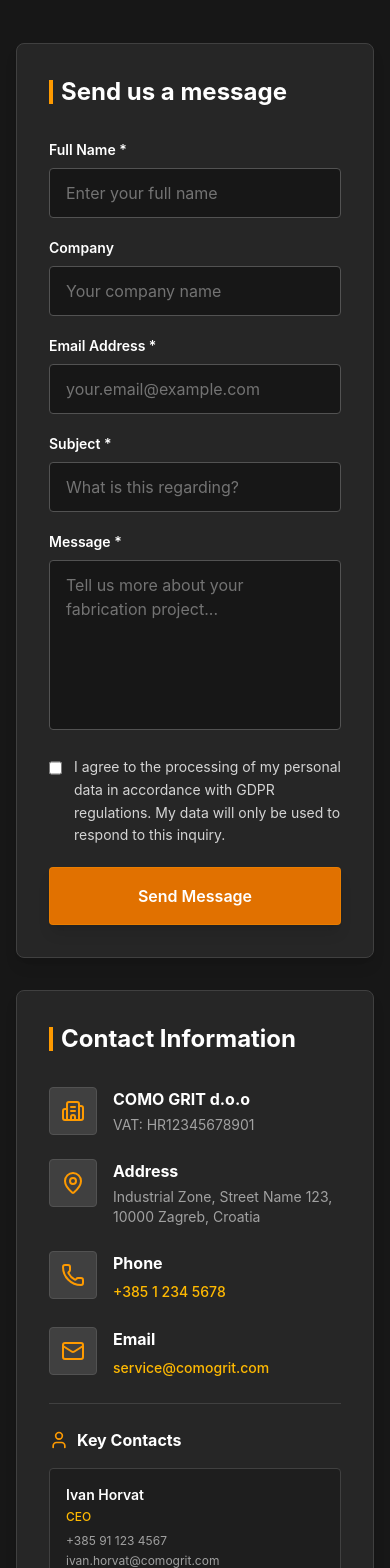
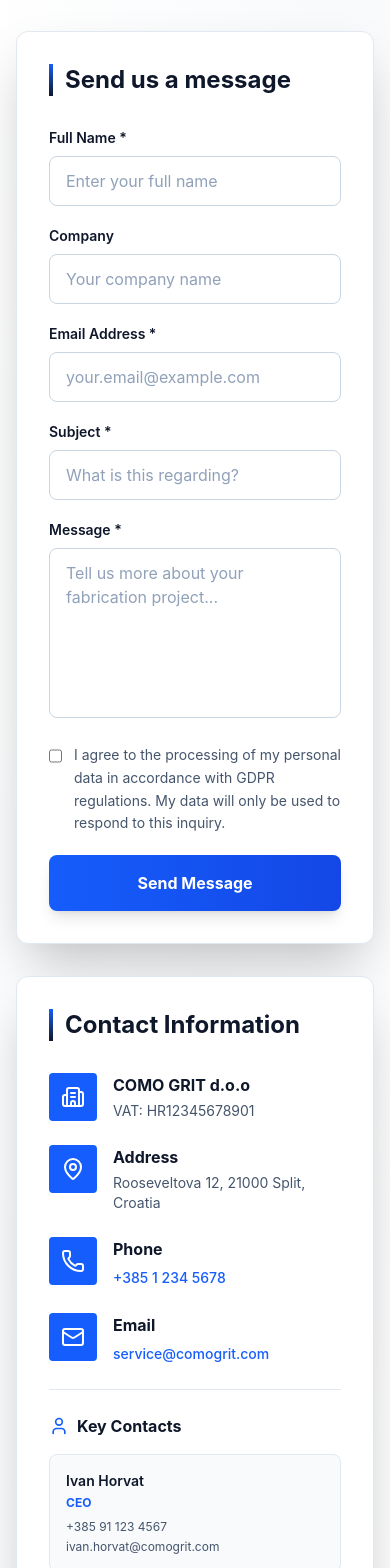
Before and after one commit to comogritas/como-grit-2, a React (Vite) app: page /Contact in a window 390 px wide. Shown: the part 400-1968 px from the top of the page. Built offline with nearby package versions, Linux system fonts and the light colour scheme.

Commit message:
commit #2

```diff
--- a/src/pages/ContactUs.jsx
+++ b/src/pages/ContactUs.jsx
@@ -42,7 +42,7 @@ export default function ContactUs() {
 
   const contactInfo = {
     companyName: "COMO GRIT d.o.o",
-    address: "Industrial Zone, Street Name 123, 10000 Zagreb, Croatia",
+    address: "Rooseveltova 12, 21000 Split, Croatia",
     registrationNumber: "VAT: HR12345678901",
     phone: "+385 1 234 5678",
     email: "service@comogrit.com",
@@ -54,39 +54,39 @@ export default function ContactUs() {
   };
 
   return (
-    <div className="min-h-screen bg-neutral-900">
+    <div className="min-h-screen bg-gradient-to-br from-white via-slate-50 to-white">
       <div className="pt-20">
         <div className="max-w-7xl mx-auto px-4 sm:px-6 py-12 sm:py-20">
 
-          <div className="text-center mb-16 sm:mb-20">
-            <h1 className="text-3xl sm:text-4xl lg:text-5xl font-bold text-white mb-4">Contact Us</h1>
-            <div className="flex items-center justify-center gap-3 mb-8">
-              <div className="h-1 w-12 bg-amber-500"></div>
-              <div className="w-2 h-2 bg-amber-500 rounded-full"></div>
-              <div className="h-1 w-12 bg-amber-500"></div>
+          <div className="text-center mb-16 sm:mb-24">
+            <div className="inline-block mb-4">
+              <div className="flex items-center gap-3">
+                <div className="h-12 w-1 bg-gradient-to-b from-blue-600 to-slate-900"></div>
+                <h1 className="text-4xl sm:text-5xl lg:text-6xl font-black text-slate-900">Get In Touch</h1>
+              </div>
             </div>
-            <p className="text-base sm:text-lg text-neutral-300 max-w-2xl mx-auto leading-relaxed px-4">
-              Get in touch with our team. We're here to answer your questions and discuss your metal fabrication project needs.
+            <p className="text-base sm:text-lg text-slate-600 max-w-2xl mx-auto leading-relaxed px-4 mt-4">
+              Contact our team to discuss your metal fabrication project or schedule a consultation
             </p>
           </div>
 
           <div className="grid lg:grid-cols-2 gap-8 mb-16">
 
-            <div className="bg-neutral-800 rounded-lg shadow-lg p-8 border border-neutral-700 hover:border-amber-500 transition-colors duration-300">
-              <h2 className="text-2xl font-bold text-white mb-8 flex items-center gap-2">
-                <div className="w-1 h-6 bg-amber-500"></div>
+            <div className="bg-white rounded-xl shadow-2xl p-8 border border-slate-200 hover:shadow-2xl hover:border-blue-600 transition-all duration-300">
+              <h2 className="text-2xl font-bold text-slate-900 mb-8 flex items-center gap-3">
+                <div className="w-1 h-8 bg-gradient-to-b from-blue-600 to-slate-900"></div>
                 Send us a message
               </h2>
 
               {submitted ? (
-                <div className="bg-neutral-700/50 border-2 border-amber-500 rounded-lg p-8 text-center">
-                  <h3 className="text-2xl font-bold text-amber-400 mb-2">Thank You!</h3>
-                  <p className="text-neutral-300">We've received your message and will get back to you soon.</p>
+                <div className="bg-green-50 border-2 border-green-500 rounded-lg p-8 text-center">
+                  <h3 className="text-2xl font-bold text-green-800 mb-2">Thank You!</h3>
+                  <p className="text-green-700">We've received your message and will get back to you soon.</p>
                 </div>
               ) : (
                 <form onSubmit={handleSubmit} className="space-y-5">
                   <div>
-                    <label htmlFor="fullName" className="block text-sm font-semibold text-white mb-2">
+                    <label htmlFor="fullName" className="block text-sm font-semibold text-slate-900 mb-2">
                       Full Name *
                     </label>
                     <input
@@ -96,13 +96,13 @@ export default function ContactUs() {
                       required
                       value={formData.fullName}
                       onChange={handleChange}
-                      className="w-full px-4 py-3 border border-neutral-600 rounded bg-neutral-900 text-white placeholder-neutral-500 focus:border-amber-500 focus:ring-2 focus:ring-amber-500/20 transition-all"
+                      className="w-full px-4 py-3 border border-slate-300 rounded-lg bg-white text-slate-900 placeholder-slate-400 focus:border-blue-600 focus:ring-2 focus:ring-blue-100 focus:outline-none transition-all"
                       placeholder="Enter your full name"
                     />
                   </div>
 
                   <div>
-                    <label htmlFor="company" className="block text-sm font-semibold text-white mb-2">
+                    <label htmlFor="company" className="block text-sm font-semibold text-slate-900 mb-2">
                       Company
                     </label>
                     <input
@@ -111,13 +111,13 @@ export default function ContactUs() {
                       name="company"
                       value={formData.company}
                       onChange={handleChange}
-                      className="w-full px-4 py-3 border border-neutral-600 rounded bg-neutral-900 text-white placeholder-neutral-500 focus:border-amber-500 focus:ring-2 focus:ring-amber-500/20 transition-all"
+                      className="w-full px-4 py-3 border border-slate-300 rounded-lg bg-white text-slate-900 placeholder-slate-400 focus:border-blue-600 focus:ring-2 focus:ring-blue-100 focus:outline-none transition-all"
                       placeholder="Your company name"
                     />
                   </div>
 
                   <div>
-                    <label htmlFor="email" className="block text-sm font-semibold text-white mb-2">
+                    <label htmlFor="email" className="block text-sm font-semibold text-slate-900 mb-2">
                       Email Address *
                     </label>
                     <input
@@ -127,13 +127,13 @@ export default function ContactUs() {
                       required
                       value={formData.email}
                       onChange={handleChange}
-                      className="w-full px-4 py-3 border border-neutral-600 rounded bg-neutral-900 text-white placeholder-neutral-500 focus:border-amber-500 focus:ring-2 focus:ring-amber-500/20 transition-all"
+                      className="w-full px-4 py-3 border border-slate-300 rounded-lg bg-white text-slate-900 placeholder-slate-400 focus:border-blue-600 focus:ring-2 focus:ring-blue-100 focus:outline-none transition-all"
                       placeholder="your.email@example.com"
                     />
                   </div>
 
                   <div>
-                    <label htmlFor="subject" className="block text-sm font-semibold text-white mb-2">
+                    <label htmlFor="subject" className="block text-sm font-semibold text-slate-900 mb-2">
                       Subject *
                     </label>
                     <input
@@ -143,13 +143,13 @@ export default function ContactUs() {
                       required
                       value={formData.subject}
                       onChange={handleChange}
-                      className="w-full px-4 py-3 border border-neutral-600 rounded bg-neutral-900 text-white placeholder-neutral-500 focus:border-amber-500 focus:ring-2 focus:ring-amber-500/20 transition-all"
+                      className="w-full px-4 py-3 border border-slate-300 rounded-lg bg-white text-slate-900 placeholder-slate-400 focus:border-blue-600 focus:ring-2 focus:ring-blue-100 focus:outline-none transition-all"
                       placeholder="What is this regarding?"
                     />
                   </div>
 
                   <div>
-                    <label htmlFor="message" className="block text-sm font-semibold text-white mb-2">
+                    <label htmlFor="message" className="block text-sm font-semibold text-slate-900 mb-2">
                       Message *
                     </label>
                     <textarea
@@ -159,7 +159,7 @@ export default function ContactUs() {
                       required
                       value={formData.message}
                       onChange={handleChange}
-                      className="w-full px-4 py-3 border border-neutral-600 rounded bg-neutral-900 text-white placeholder-neutral-500 focus:border-amber-500 focus:ring-2 focus:ring-amber-500/20 transition-all resize-none"
+                      className="w-full px-4 py-3 border border-slate-300 rounded-lg bg-white text-slate-900 placeholder-slate-400 focus:border-blue-600 focus:ring-2 focus:ring-blue-100 focus:outline-none transition-all resize-none"
                       placeholder="Tell us more about your fabrication project..."
                     />
                   </div>
@@ -171,10 +171,10 @@ export default function ContactUs() {
                       name="gdprConsent"
                       checked={formData.gdprConsent}
                       onChange={handleChange}
-                      className="mt-1 w-4 h-4 border-neutral-600 bg-neutral-900 accent-amber-500 cursor-pointer"
+                      className="mt-1 w-4 h-4 border-slate-300 bg-white accent-blue-600 cursor-pointer"
                       required
                     />
-                    <label htmlFor="gdprConsent" className="text-sm text-neutral-300 leading-relaxed cursor-pointer">
+                    <label htmlFor="gdprConsent" className="text-sm text-slate-600 leading-relaxed cursor-pointer">
                       I agree to the processing of my personal data in accordance with GDPR regulations.
                       My data will only be used to respond to this inquiry.
                     </label>
@@ -182,7 +182,7 @@ export default function ContactUs() {
 
                   <button
                     type="submit"
-                    className="w-full bg-amber-600 hover:bg-amber-500 text-white px-8 py-4 rounded font-semibold transition-all duration-300 shadow-lg hover:shadow-amber-500/30 active:scale-98 border border-amber-500/30 hover:border-amber-400"
+                    className="w-full bg-gradient-to-r from-blue-600 to-blue-700 hover:from-blue-700 hover:to-blue-800 text-white px-8 py-4 rounded-lg font-bold transition-all duration-300 shadow-lg hover:shadow-2xl hover:shadow-blue-600/40 active:scale-95"
                   >
                     Send Message
                   </button>
@@ -190,9 +190,9 @@ export default function ContactUs() {
               )}
             </div>
 
-            <div className="bg-neutral-800 rounded-lg shadow-lg p-8 border border-neutral-700 hover:border-amber-500 transition-colors duration-300">
-              <h2 className="text-2xl font-bold text-white mb-8 flex items-center gap-2">
-                <div className="w-1 h-6 bg-amber-500"></div>
+            <div className="bg-white rounded-xl shadow-2xl p-8 border border-slate-200 hover:shadow-2xl hover:border-blue-600 transition-all duration-300">
+              <h2 className="text-2xl font-bold text-slate-900 mb-8 flex items-center gap-3">
+                <div className="w-1 h-8 bg-gradient-to-b from-blue-600 to-slate-900"></div>
                 Contact Information
               </h2>
 
@@ -200,38 +200,38 @@ export default function ContactUs() {
                 <div>
                   <div className="flex items-start gap-4">
                     <div className="flex-shrink-0">
-                      <div className="w-12 h-12 bg-neutral-700 rounded flex items-center justify-center border border-neutral-600">
-                        <Building2 className="w-6 h-6 text-amber-500" />
+                      <div className="w-12 h-12 bg-blue-600 rounded flex items-center justify-center">
+                        <Building2 className="w-6 h-6 text-white" />
                       </div>
                     </div>
                     <div>
-                      <h3 className="font-bold text-white mb-1">{contactInfo.companyName}</h3>
-                      <p className="text-neutral-400 text-sm">{contactInfo.registrationNumber}</p>
+                      <h3 className="font-bold text-slate-900 mb-1">{contactInfo.companyName}</h3>
+                      <p className="text-slate-600 text-sm">{contactInfo.registrationNumber}</p>
                     </div>
                   </div>
                 </div>
 
                 <div className="flex items-start gap-4">
                   <div className="flex-shrink-0">
-                    <div className="w-12 h-12 bg-neutral-700 rounded flex items-center justify-center border border-neutral-600">
-                      <MapPin className="w-6 h-6 text-amber-500" />
+                    <div className="w-12 h-12 bg-blue-600 rounded flex items-center justify-center">
+                      <MapPin className="w-6 h-6 text-white" />
                     </div>
                   </div>
                   <div>
-                    <h3 className="font-bold text-white mb-1">Address</h3>
-                    <p className="text-neutral-400 text-sm">{contactInfo.address}</p>
+                    <h3 className="font-bold text-slate-900 mb-1">Address</h3>
+                    <p className="text-slate-600 text-sm">{contactInfo.address}</p>
                   </div>
                 </div>
 
                 <div className="flex items-start gap-4">
                   <div className="flex-shrink-0">
-                    <div className="w-12 h-12 bg-neutral-700 rounded flex items-center justify-center border border-neutral-600">
-                      <Phone className="w-6 h-6 text-amber-500" />
+                    <div className="w-12 h-12 bg-blue-600 rounded flex items-center justify-center">
+                      <Phone className="w-6 h-6 text-white" />
                     </div>
                   </div>
                   <div>
-                    <h3 className="font-bold text-white mb-1">Phone</h3>
-                    <a href={`tel:${contactInfo.phone}`} className="text-amber-400 hover:text-amber-300 text-sm font-medium transition-colors">
+                    <h3 className="font-bold text-slate-900 mb-1">Phone</h3>
+                    <a href={`tel:${contactInfo.phone}`} className="text-blue-600 hover:text-blue-700 text-sm font-medium transition-colors">
                       {contactInfo.phone}
                     </a>
                   </div>
@@ -239,33 +239,33 @@ export default function ContactUs() {
 
                 <div className="flex items-start gap-4">
                   <div className="flex-shrink-0">
-                    <div className="w-12 h-12 bg-neutral-700 rounded flex items-center justify-center border border-neutral-600">
-                      <Mail className="w-6 h-6 text-amber-500" />
+                    <div className="w-12 h-12 bg-blue-600 rounded flex items-center justify-center">
+                      <Mail className="w-6 h-6 text-white" />
                     </div>
                   </div>
                   <div>
-                    <h3 className="font-bold text-white mb-1">Email</h3>
-                    <a href={`mailto:${contactInfo.email}`} className="text-amber-400 hover:text-amber-300 text-sm font-medium transition-colors">
+                    <h3 className="font-bold text-slate-900 mb-1">Email</h3>
+                    <a href={`mailto:${contactInfo.email}`} className="text-blue-600 hover:text-blue-700 text-sm font-medium transition-colors">
                       {contactInfo.email}
                     </a>
                   </div>
                 </div>
 
-                <div className="border-t border-neutral-700 pt-6 mt-6">
-                  <h3 className="font-bold text-white mb-4 flex items-center gap-2">
-                    <User className="w-5 h-5 text-amber-500" />
+                <div className="border-t border-slate-200 pt-6 mt-6">
+                  <h3 className="font-bold text-slate-900 mb-4 flex items-center gap-2">
+                    <User className="w-5 h-5 text-blue-600" />
                     Key Contacts
                   </h3>
                   <div className="space-y-4">
                     {contactInfo.keyStaff.map((staff, idx) => (
-                      <div key={idx} className="bg-neutral-900/50 rounded p-4 border border-neutral-700 hover:border-amber-500/50 transition-colors">
-                        <h4 className="font-semibold text-white text-sm mb-1">{staff.name}</h4>
-                        <p className="text-amber-400 text-xs font-medium mb-2">{staff.role}</p>
+                      <div key={idx} className="bg-slate-50 rounded-lg p-4 border border-slate-200 hover:border-blue-600 transition-colors">
+                        <h4 className="font-semibold text-slate-900 text-sm mb-1">{staff.name}</h4>
+                        <p className="text-blue-600 text-xs font-bold mb-2">{staff.role}</p>
                         <div className="space-y-1">
-                          <a href={`tel:${staff.phone}`} className="block text-neutral-400 hover:text-amber-400 text-xs transition-colors">
+                          <a href={`tel:${staff.phone}`} className="block text-slate-600 hover:text-blue-600 text-xs transition-colors">
                             {staff.phone}
                           </a>
-                          <a href={`mailto:${staff.email}`} className="block text-neutral-400 hover:text-amber-400 text-xs transition-colors">
+                          <a href={`mailto:${staff.email}`} className="block text-slate-600 hover:text-blue-600 text-xs transition-colors">
                             {staff.email}
                           </a>
                         </div>
@@ -277,23 +277,24 @@ export default function ContactUs() {
             </div>
           </div>
 
-          <div className="bg-neutral-800 rounded-lg shadow-lg overflow-hidden border border-neutral-700">
-            <div className="p-6 border-b border-neutral-700">
-              <h2 className="text-2xl font-bold text-white flex items-center gap-3">
-                <MapPin className="w-6 h-6 text-amber-500" />
+          <div className="bg-white rounded-xl shadow-2xl overflow-hidden border border-slate-200">
+            <div className="p-8 border-b border-slate-200 bg-gradient-to-r from-slate-50 to-white">
+              <h2 className="text-2xl font-bold text-slate-900 flex items-center gap-3">
+                <div className="w-1 h-8 bg-gradient-to-b from-blue-600 to-slate-900"></div>
                 Our Location
               </h2>
+              <p className="text-slate-600 mt-2">Rooseveltova 12, 21000 Split, Croatia</p>
             </div>
-            <div className="w-full h-96">
+            <div className="w-full h-96 bg-slate-100">
               <iframe
-                src="https://www.google.com/maps/embed?pb=!1m18!1m12!1m3!1d2780.8157958669346!2d15.9658!3d45.8150!2m3!1f0!2f0!3f0!3m2!1i1024!2i768!4f13.1!3m3!1m2!1s0x0%3A0x0!2zNDXCsDQ4JzU0LjAiTiAxNcKwNTcnNTYuOSJF!5e0!3m2!1sen!2shr!4v1234567890"
+                src="https://www.google.com/maps/embed?pb=!1m18!1m12!1m3!1d2854.1234567890!2d16.4572!3d43.5081!2m3!1f0!2f0!3f0!3m2!1i1024!2i768!4f13.1!3m3!1m2!1s0x13355d26e8e8e8e9%3A0x1234567890abcdef!2sRooseveltova%2012%2C%2021000%20Split%2C%20Croatia!5e0!3m2!1sen!2shr!4v1700000000000"
                 width="100%"
                 height="100%"
                 style={{ border: 0 }}
                 allowFullScreen=""
                 loading="lazy"
                 referrerPolicy="no-referrer-when-downgrade"
-                title="COMO GRIT Location"
+                title="COMO GRIT Location - Rooseveltova 12, Split, Croatia"
                 className="w-full h-full"
               ></iframe>
             </div>
```
Also changed, not shown: src/pages/Gallery.jsx (+17 -21 lines).
